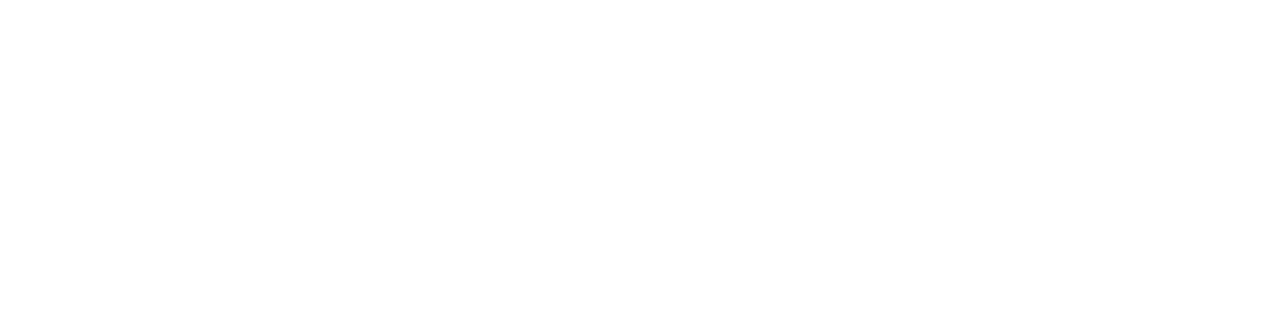
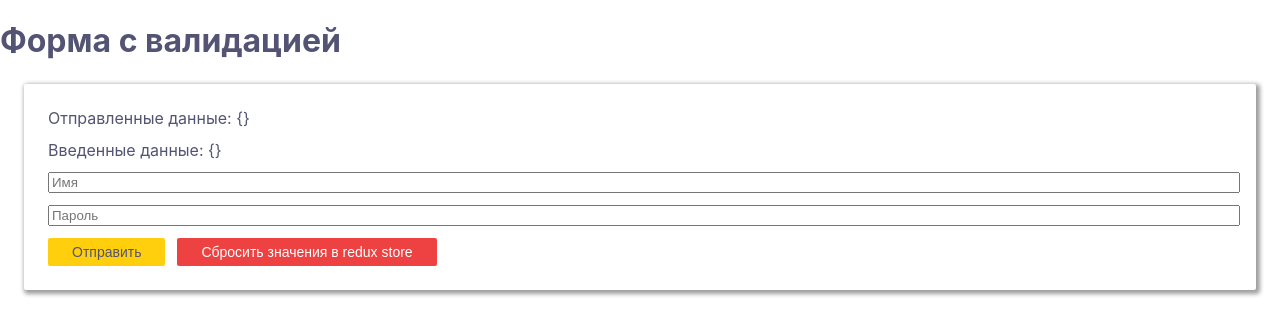
Before and after one commit to Altairko/im-internship, a React app: page /query in a window 1280 px wide. Shown: the top 334 px of the page. Built offline with nearby package versions, Linux system fonts and the light colour scheme.

Commit message:
feat: добавил в сборку apollo

```diff
--- a/src/containers/App/App.jsx
+++ b/src/containers/App/App.jsx
@@ -7,10 +7,39 @@
 import { store } from "../../store/index";
 import { Provider } from "react-redux";
 import { ReduxForm } from "../Statefull/ReduxForm/ReduxForm";
+import { ApolloClient } from "apollo-client";
+import { createHttpLink } from "apollo-link-http";
+import { setContext } from "apollo-link-context";
+import { InMemoryCache } from "apollo-cache-inmemory";
+import { ApolloProvider } from "react-apollo";
+import { Apollo } from "../Statefull/Apollo/Apollo";
+import Query from "../Statefull/Apollo/Query/Query";
+
+const httpLink = createHttpLink({
+  uri: "https://fakerql.com/graphql"
+});
+
+const authLink = setContext((_, { headers }) => {
+  // получаем сохраненный токен из localStorage
+  const token = localStorage.getItem("token");
+  // возвращаем новые заголовки
+  return {
+    headers: {
+      ...headers,
+      authorization: token ? `Bearer ${token}` : ""
+    }
+  };
+});
+
+const client = new ApolloClient({
+  link: authLink.concat(httpLink),
+  cache: new InMemoryCache()
+});
 
 export default class App extends React.Component {
   render() {
     return (
+      <ApolloProvider client={client}>
         <Provider store={store}>
           <Router>
             <div>
@@ -18,9 +47,14 @@
               <Route exact path="/stateless" component={Stateless} />
               <Route exact path="/stateful" component={ReactState} />
               <Route exact path="/redux-form" component={ReduxForm} />
+              <Route exact path="/apollo" component={Apollo} />
+              <Route exact path="/query" component={Query} />
+              <Route exact path="/mutation" component={Apollo} />
+              <Route exact path="/combo" component={Apollo} />
             </div>
           </Router>
         </Provider>
+      </ApolloProvider>
     );
   }
 }
--- a/src/containers/Index/Index.jsx
+++ b/src/containers/Index/Index.jsx
@@ -12,7 +12,7 @@
     <Link className="react-link" to="/redux-form">
       Посмотреть компоненты с использованием redux-form
     </Link>
-    <Link className="react-link" to="/gql">
+    <Link className="react-link" to="/apollo">
       Посмотреть компоненты с использованием apollo
     </Link>
   </div>
--- /dev/null
+++ b/src/containers/Statefull/Apollo/Apollo.jsx
@@ -0,0 +1,16 @@
+import React from "react";
+import { Link } from "react-router-dom";
+
+export const Apollo = () => (
+  <div>
+    <Link className="react-link" to="/query">
+      Посмотреть компонент с graphql Query
+    </Link>
+    <Link className="react-link" to="/mutation">
+      Посмотреть компонент с graphql Mutation
+    </Link>
+    <Link className="react-link" to="/combo">
+      Посмотреть компонент с graphql Query и Mutation
+    </Link>
+  </div>
+);
--- /dev/null
+++ b/src/containers/Statefull/Apollo/Query/Query.jsx
@@ -0,0 +1,66 @@
+import React from "react";
+import Form from "../../../../components/Form/Form";
+import { formValueSelector, Field } from "redux-form";
+import { connect } from "react-redux";
+import { validateNotEmpty } from "../../../../utilities/validates/validates";
+import { InputField } from "../../../../components/fields/InputField/InputField";
+import { getUserData } from "../../../../store/userData/userData.selector";
+import { addUserData, resetUserData } from "../../../../store/userData/userData.action";
+import { withApollo } from "react-apollo";
+
+const formName = "queryApollo";
+const selector = formValueSelector(formName);
+
+class Query extends React.PureComponent {
+  static mapStateToProps = state => ({
+    formValues: selector(state, "name", "age"),
+    userData: getUserData(state)
+  });
+
+  constructor(props) {
+    super(props);
+
+    this.setFormValues = this.setFormValues.bind(this);
+    this.resetFormValues = this.resetFormValues.bind(this);
+  }
+
+  setFormValues(values) {
+    this.props.dispatch(addUserData(values));
+  }
+
+  resetFormValues() {
+    this.props.dispatch(resetUserData());
+  }
+
+  render() {
+    return (
+      <div>
+        <h1>Форма с валидацией</h1>
+        <Form formSubmit={this.setFormValues} form={formName}>
+          <div className="data">Отправленные данные: {JSON.stringify(this.props.userData)}</div>
+          <div className="data">Введенные данные: {JSON.stringify(this.props.formValues)}</div>
+          <Field
+            name="name"
+            component={InputField}
+            type="text"
+            label="Имя"
+            validate={validateNotEmpty}
+          />
+          <Field
+            name="age"
+            component={InputField}
+            type="password"
+            label="Пароль"
+            validate={validateNotEmpty}
+          />
+          <button type="submit">Отправить</button>
+          <button type="button" className="reset-button" onClick={this.resetFormValues}>
+            Сбросить значения в redux store
+          </button>
+        </Form>
+      </div>
+    );
+  }
+}
+
+export default withApollo(connect(Query.mapStateToProps)(Query));
```
Also changed, not shown: package.json (+7 -0 lines), 1 other file (tests, documents, lock files or other folders). Lines whose indentation alone changed are shown as unchanged.
